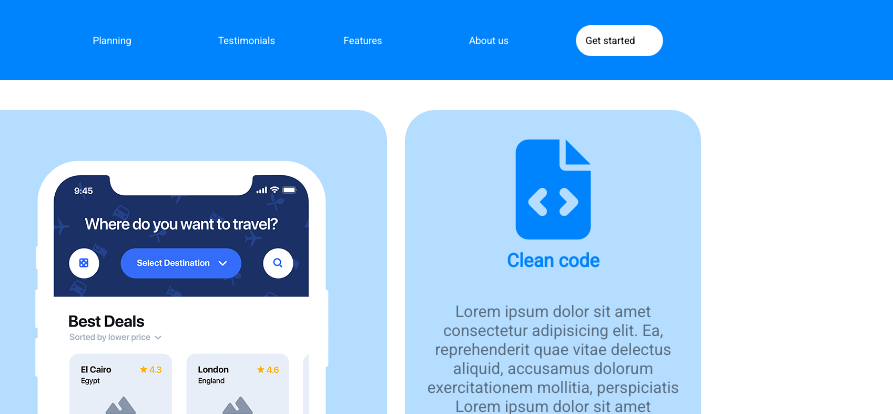
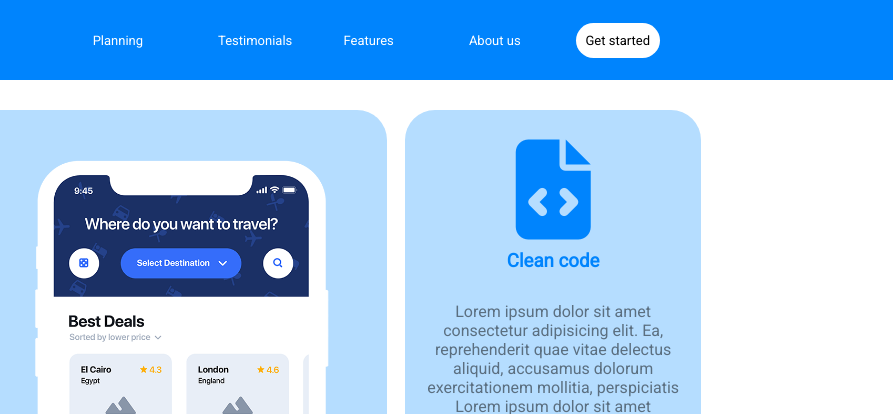
Before and after one commit to danielplebani/htmlcss-responsive-layout, a plain HTML site: page index.html in a window 1280 px wide. Shown: the top 414 px of the page, 387-1280 px from the left. Drawn offline with Linux system fonts and the light colour scheme.

Commit message:
sistem header

```diff
--- a/index.html
+++ b/index.html
@@ -21,7 +21,7 @@
 
             <i class="fa-solid fa-bars mtb-30px dsk-dis-none" style="color: #ffffff;"></i>
 
-            <nav class="dis-none dsk-dis-flex fs-x-small dsk-wid-60pc">
+            <nav class="dis-none dsk-dis-flex fs-small dsk-wid-60pc">
                 <div class="col mrl-3pc dis-flex ai-center wid-70div5"><a href="#" class="td-none ">Planning</a></div>
 
                 <div class="col mrl-3pc dis-flex ai-center wid-70div5"><a href="#" class="td-none">Testimonials</a></div>
@@ -30,7 +30,7 @@
 
                 <div class="col mrl-3pc dis-flex ai-center wid-70div5"><a href="#" class="td-none">About us</a></div>
 
-                <div class="last_col dis-flex ai-center wid-70div5"><a href="#" class="td-none bor-none wid-100pc">Get started</a></div>
+                <div class="last_col dis-flex ai-center "><a href="#" class="td-none bor-none wid-100pc">Get started</a></div>
             </nav>
         </div>
     </header>
--- a/style.css
+++ b/style.css
@@ -494,7 +494,7 @@ footer{
 
 
 /*STARTREPO TABLET*/
-@media screen and (min-width: 481px) and (max-width:1151px){
+@media screen and (min-width: 581px) and (max-width:1151px){
 
 /*startregion utility*/
 .tab-dis-flex{
```
